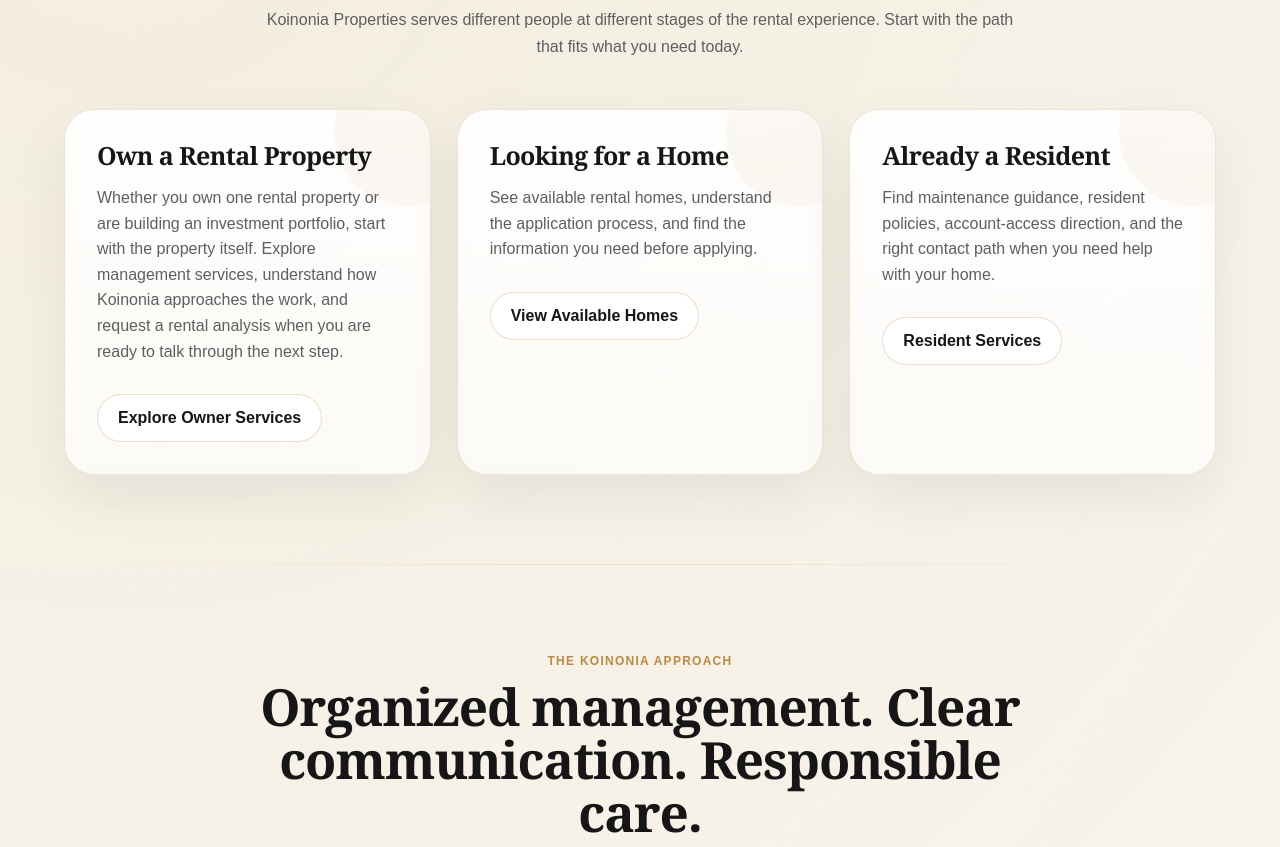
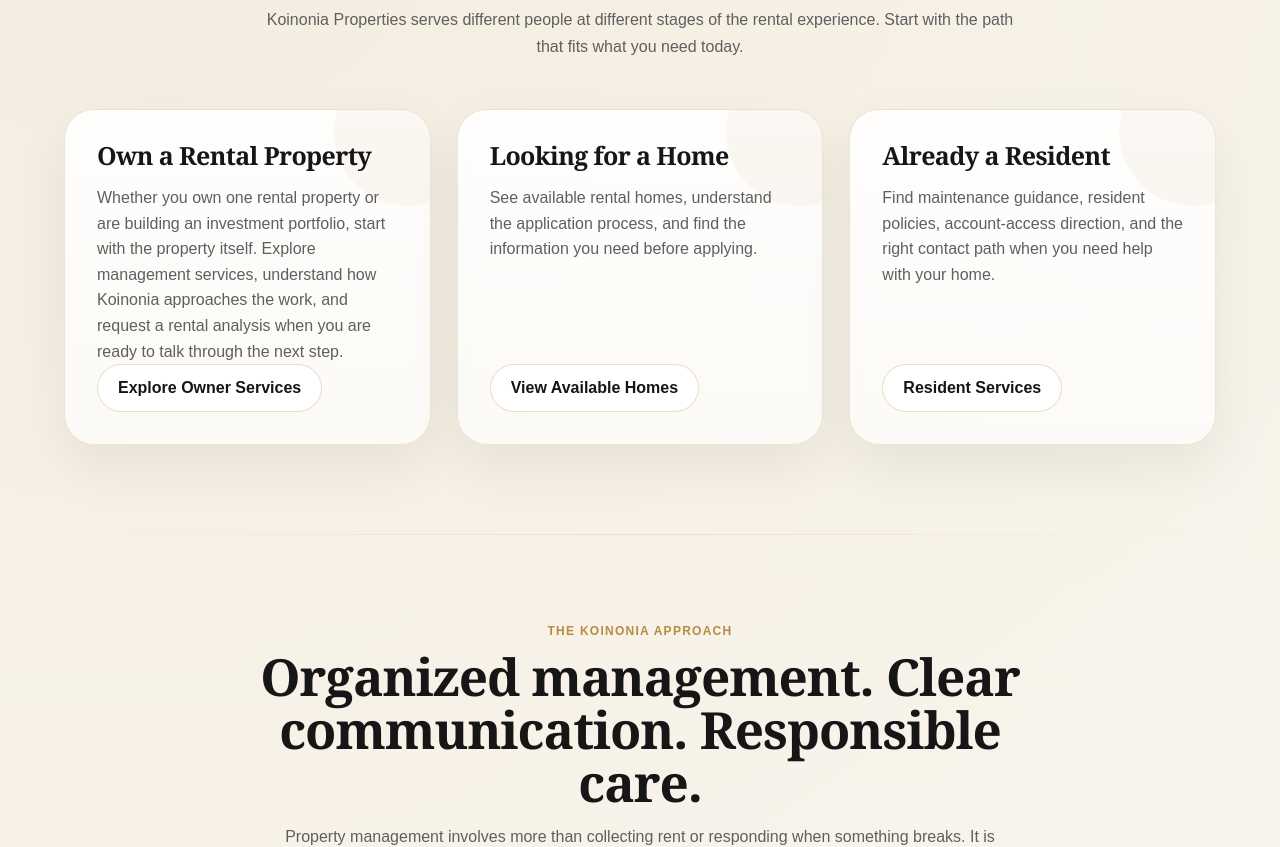
Before and after one commit to KoinoniaTransactions/Reynalds-OS, a Next.js app in the folder apps/properties-web/: page / in a window 1280 px wide. Shown: the part 1097-1944 px from the top of the page. Built offline with nearby package versions, Linux system fonts and the light colour scheme; no server answers.

Commit message:
fix(properties): improve Home card balance

```diff
--- a/apps/properties-web/app/properties.css
+++ b/apps/properties-web/app/properties.css
@@ -235,6 +235,19 @@
   background: #2a2a2a;
   color: #fff;
   outline: none;
+}
+
+.properties-audience-grid > .koinonia-card {
+  display: flex;
+  flex-direction: column;
+}
+
+.properties-audience-grid > .koinonia-card > .koinonia-actions {
+  margin-top: auto;
+}
+
+.properties-services-grid {
+  grid-template-columns: repeat(2, minmax(0, 1fr));
 }
 
 .properties-process-grid {
@@ -754,6 +767,10 @@
     padding-block: 58px 72px;
   }
 
+  .properties-services-grid {
+    grid-template-columns: 1fr;
+  }
+
   .properties-process-grid {
     grid-template-columns: 1fr;
   }
```
